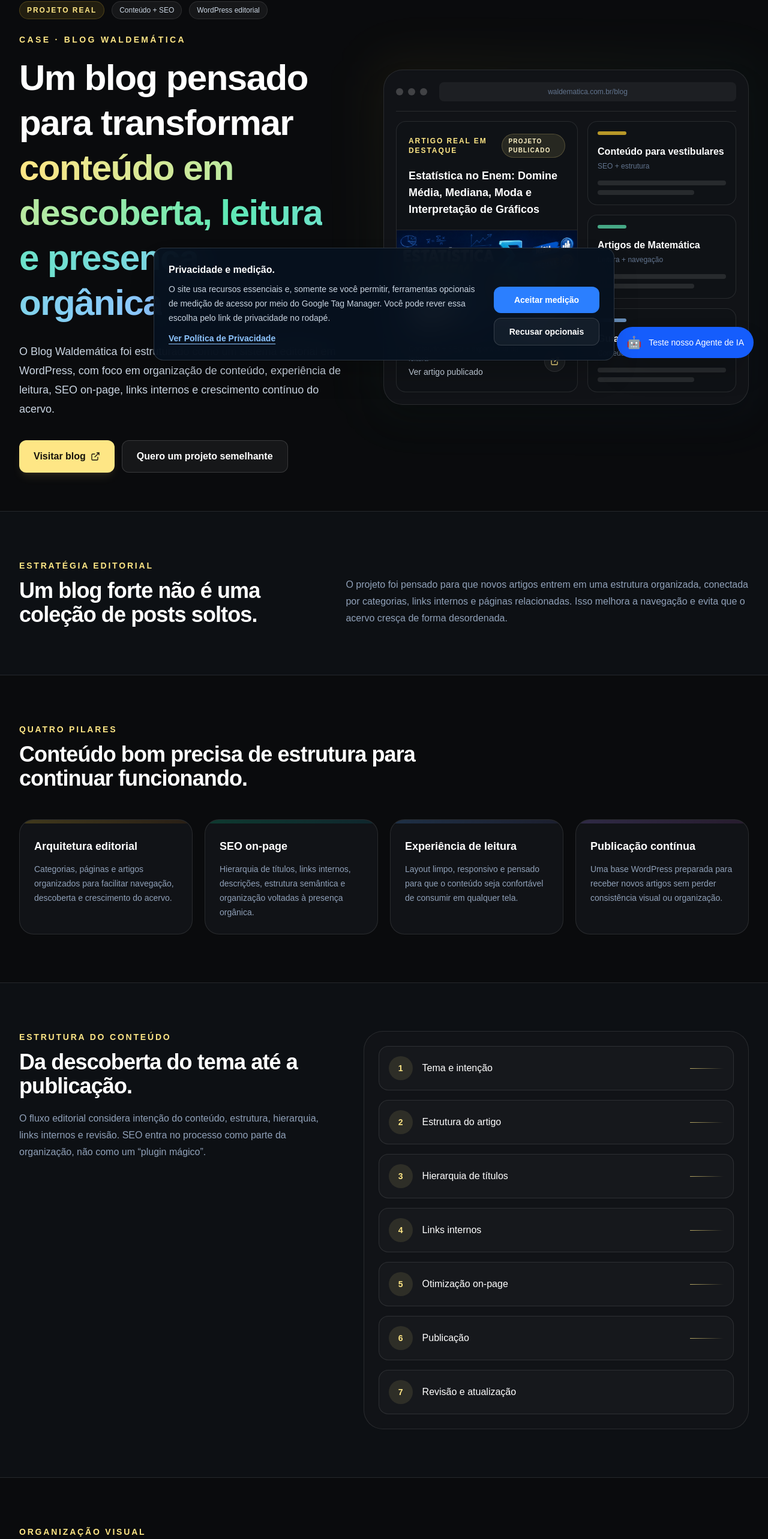
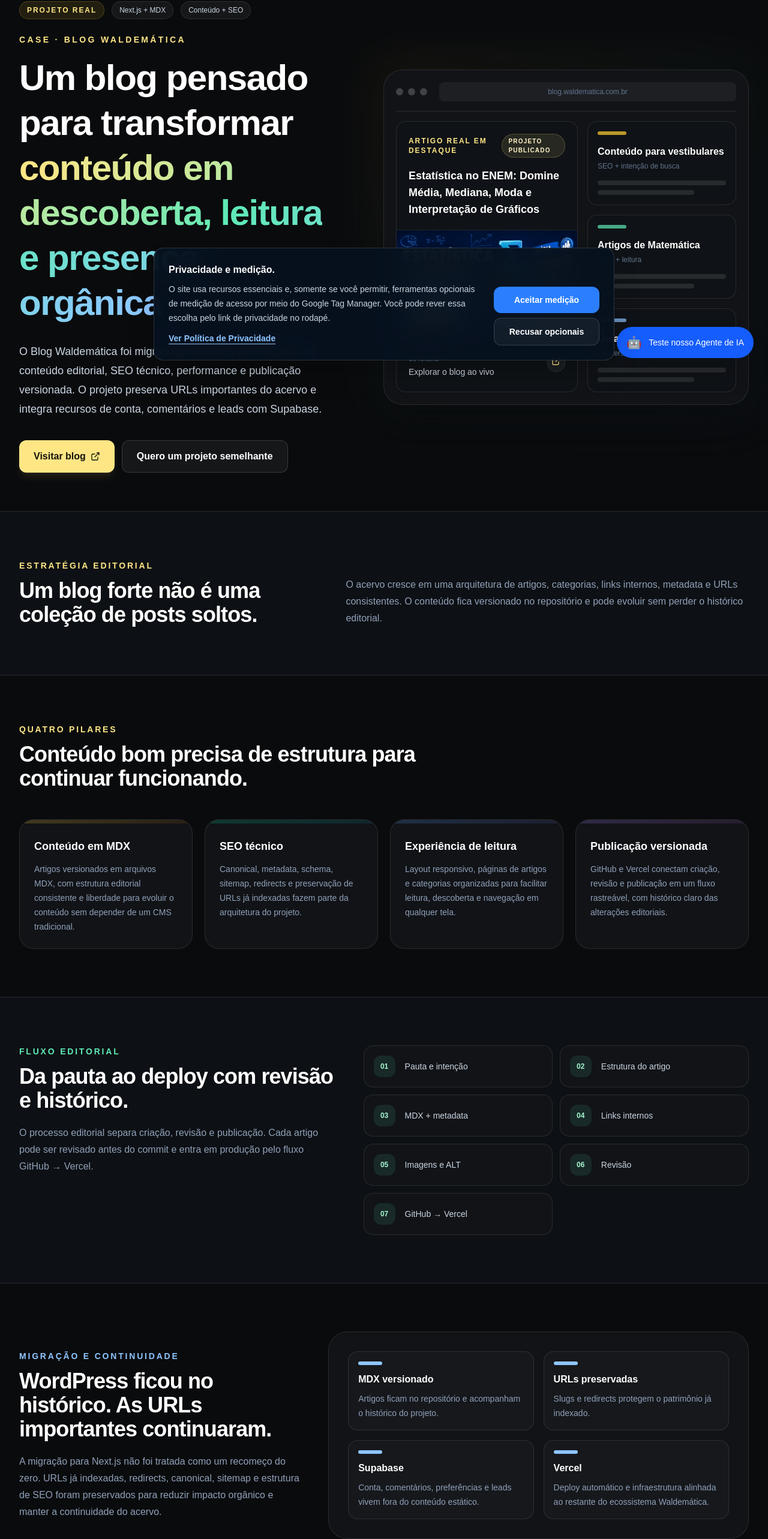
Before and after one commit to waldematica-design/walbrasil-dev, a Next.js app: page /projetos/blog-wordpress-seo in a window 1280 px wide. Shown: the part 183-2749 px from the top of the page at 60% size. Built offline with nearby package versions, Linux system fonts and the light colour scheme.

Commit message:
fix: update Blog Waldemática case to Next.js stack

```diff
--- a/src/app/projetos/blog-wordpress-seo/page.tsx
+++ b/src/app/projetos/blog-wordpress-seo/page.tsx
@@ -1,9 +1,9 @@
 import Image from "next/image";
 import type { Metadata } from "next";
 
-const title = "Blog Waldemática | WordPress, Conteúdo e SEO";
+const title = "Blog Waldemática | Next.js, MDX e SEO";
 const description =
-  "Case editorial do Blog Waldemática em WordPress, com arquitetura de conteúdo, SEO on-page, experiência de leitura, responsividade e performance.";
+  "Case editorial do Blog Waldemática em Next.js e MDX, com SEO técnico, conteúdo versionado, performance, comentários e publicação contínua.";
 
 export const metadata: Metadata = {
   title,
@@ -39,27 +39,27 @@ export const metadata: Metadata = {
 
 const editorialPillars = [
   {
-    title: "Arquitetura editorial",
+    title: "Conteúdo em MDX",
     description:
-      "Categorias, páginas e artigos organizados para facilitar navegação, descoberta e crescimento do acervo.",
+      "Artigos versionados em arquivos MDX, com estrutura editorial consistente e liberdade para evoluir o conteúdo sem depender de um CMS tradicional.",
     accent: "from-amber-300/20 to-orange-400/10",
   },
   {
-    title: "SEO on-page",
+    title: "SEO técnico",
     description:
-      "Hierarquia de títulos, links internos, descrições, estrutura semântica e organização voltadas à presença orgânica.",
+      "Canonical, metadata, schema, sitemap, redirects e preservação de URLs já indexadas fazem parte da arquitetura do projeto.",
     accent: "from-emerald-400/20 to-cyan-400/10",
   },
   {
     title: "Experiência de leitura",
     description:
-      "Layout limpo, responsivo e pensado para que o conteúdo seja confortável de consumir em qualquer tela.",
+      "Layout responsivo, páginas de artigos e categorias organizadas para facilitar leitura, descoberta e navegação em qualquer tela.",
     accent: "from-blue-400/20 to-indigo-400/10",
   },
   {
-    title: "Publicação contínua",
+    title: "Publicação versionada",
     description:
-      "Uma base WordPress preparada para receber novos artigos sem perder consistência visual ou organização.",
+      "GitHub e Vercel conectam criação, revisão e publicação em um fluxo rastreável, com histórico claro das alterações editoriais.",
     accent: "from-violet-400/20 to-fuchsia-400/10",
   },
 ];
@@ -67,45 +67,52 @@ const editorialPillars = [
 const articleMockups = [
   {
     title: "Conteúdo para vestibulares",
-    meta: "SEO + estrutura",
+    meta: "SEO + intenção de busca",
     accent: "bg-amber-300/70",
   },
   {
     title: "Artigos de Matemática",
-    meta: "Leitura + navegação",
+    meta: "MDX + leitura",
     accent: "bg-emerald-300/70",
   },
   {
     title: "Guias e materiais",
-    meta: "Conteúdo + descoberta",
+    meta: "Clusters + navegação",
     accent: "bg-blue-300/70",
   },
 ];
 
 const seoFlow = [
-  "Tema e intenção",
+  "Pauta e intenção",
   "Estrutura do artigo",
-  "Hierarquia de títulos",
+  "MDX + metadata",
   "Links internos",
-  "Otimização on-page",
-  "Publicação",
-  "Revisão e atualização",
+  "Imagens e ALT",
+  "Revisão",
+  "GitHub → Vercel",
 ];
 
 const stack = [
-  "WordPress",
+  "Next.js",
+  "React",
+  "TypeScript",
+  "Tailwind CSS",
+  "MDX",
+  "Supabase",
   "SEO",
-  "Gestão de Conteúdo",
-  "Elementor",
-  "HTML",
-  "CSS",
-  "Responsividade",
-  "Performance",
+  "Vercel",
 ];
 
 function ArrowLeftIcon() {
   return (
-    <svg viewBox="0 0 24 24" className="h-4 w-4" fill="none" stroke="currentColor" strokeWidth="2" aria-hidden="true">
+    <svg
+      viewBox="0 0 24 24"
+      className="h-4 w-4"
+      fill="none"
+      stroke="currentColor"
+      strokeWidth="2"
+      aria-hidden="true"
+    >
       <path d="M19 12H5" />
       <path d="m11 18-6-6 6-6" />
     </svg>
@@ -114,7 +121,14 @@ function ArrowLeftIcon() {
 
 function ArrowIcon() {
   return (
-    <svg viewBox="0 0 24 24" className="h-4 w-4" fill="none" stroke="currentColor" strokeWidth="2" aria-hidden="true">
+    <svg
+      viewBox="0 0 24 24"
+      className="h-4 w-4"
+      fill="none"
+      stroke="currentColor"
+      strokeWidth="2"
+      aria-hidden="true"
+    >
       <path d="M5 12h14" />
       <path d="m13 6 6 6-6 6" />
     </svg>
@@ -123,7 +137,14 @@ function ArrowIcon() {
 
 function ExternalIcon() {
   return (
-    <svg viewBox="0 0 24 24" className="h-4 w-4" fill="none" stroke="currentColor" strokeWidth="2" aria-hidden="true">
+    <svg
+      viewBox="0 0 24 24"
+      className="h-4 w-4"
+      fill="none"
+      stroke="currentColor"
+      strokeWidth="2"
+      aria-hidden="true"
+    >
       <path d="M15 3h6v6" />
       <path d="m10 14 11-11" />
       <path d="M18 13v6a2 2 0 0 1-2 2H5a2 2 0 0 1-2-2V8a2 2 0 0 1 2-2h6" />
@@ -177,10 +198,10 @@ export default function BlogWordpressSeoCasePage() {
                   Projeto real
                 </span>
                 <span className="rounded-full border border-white/10 bg-white/5 px-3 py-1.5 text-xs text-slate-300">
-                  Conteúdo + SEO
+                  Next.js + MDX
                 </span>
                 <span className="rounded-full border border-white/10 bg-white/5 px-3 py-1.5 text-xs text-slate-300">
-                  WordPress editorial
+                  Conteúdo + SEO
                 </span>
               </div>
 
@@ -196,15 +217,15 @@ export default function BlogWordpressSeoCasePage() {
               </h1>
 
               <p className="mt-7 max-w-2xl text-lg leading-8 text-slate-300">
-                O Blog Waldemática foi estruturado como um sistema editorial em
-                WordPress, com foco em organização de conteúdo, experiência de
-                leitura, SEO on-page, links internos e crescimento contínuo do
-                acervo.
+                O Blog Waldemática foi migrado para Next.js e MDX para unir
+                conteúdo editorial, SEO técnico, performance e publicação
+                versionada. O projeto preserva URLs importantes do acervo e
+                integra recursos de conta, comentários e leads com Supabase.
               </p>
 
               <div className="mt-9 flex flex-col gap-3 sm:flex-row">
                 <a
-                  href="https://waldematica.com.br/blog/"
+                  href="https://blog.waldematica.com.br/"
                   target="_blank"
                   rel="noreferrer"
                   className="inline-flex items-center justify-center gap-2 rounded-xl bg-amber-200 px-6 py-3.5 font-semibold text-[#17130b] shadow-lg shadow-amber-200/10 transition hover:bg-amber-100"
@@ -229,13 +250,13 @@ export default function BlogWordpressSeoCasePage() {
                   <span className="h-3 w-3 rounded-full bg-white/20" />
                   <span className="h-3 w-3 rounded-full bg-white/20" />
                   <div className="ml-3 flex-1 rounded-lg bg-white/5 px-3 py-2 text-center text-xs text-slate-500">
-                    waldematica.com.br/blog
+                    blog.waldematica.com.br
                   </div>
                 </div>
 
                 <div className="grid gap-4 md:grid-cols-[1.1fr_.9fr]">
                   <a
-                    href="https://waldematica.com.br/estatistica-no-enem/"
+                    href="https://blog.waldematica.com.br/"
                     target="_blank"
                     rel="noreferrer"
                     className="group overflow-hidden rounded-2xl border border-white/10 bg-[#0f1216] transition hover:border-amber-200/35"
@@ -251,23 +272,25 @@ export default function BlogWordpressSeoCasePage() {
                       </div>
 
                       <h3 className="mt-4 text-lg font-semibold leading-7 text-white">
-                        Estatística no Enem: Domine Média, Mediana, Moda e Interpretação de Gráficos
+                        Estatística no ENEM: Domine Média, Mediana, Moda e Interpretação de Gráficos
                       </h3>
                     </div>
 
                     <div className="overflow-hidden border-y border-white/10 bg-black/20">
                       <img
                         src="/projetos/blog/estatistica-no-enem.jpg"
-                        alt="Imagem do artigo Estatística no Enem no Blog Waldemática"
+                        alt="Imagem do artigo Estatística no ENEM no Blog Waldemática"
                         className="block h-auto w-full object-contain transition duration-500 group-hover:scale-[1.015]"
                       />
                     </div>
 
                     <div className="flex items-center justify-between gap-4 p-5">
                       <div>
-                        <p className="text-xs text-slate-500">Conteúdo + SEO + experiência de leitura</p>
+                        <p className="text-xs text-slate-500">
+                          Conteúdo + MDX + SEO + experiência de leitura
+                        </p>
                         <p className="mt-1 text-sm font-medium text-slate-300">
-                          Ver artigo publicado
+                          Explorar o blog ao vivo
                         </p>
                       </div>
                       <span className="flex h-9 w-9 items-center justify-center rounded-full border border-white/10 bg-white/5 text-amber-200 transition group-hover:bg-amber-200 group-hover:text-[#17130b]">
@@ -309,10 +332,9 @@ export default function BlogWordpressSeoCasePage() {
               </div>
 
               <p className="max-w-2xl text-base leading-7 text-slate-400">
-                O projeto foi pensado para que novos artigos entrem em uma
-                estrutura organizada, conectada por categorias, links internos e
-                páginas relacionadas. Isso melhora a navegação e evita que o
-                acervo cresça de forma desordenada.
+                O acervo cresce em uma arquitetura de artigos, categorias, links
+                internos, metadata e URLs consistentes. O conteúdo fica versionado
+                no repositório e pode evoluir sem perder o histórico editorial.
               </p>
             </div>
           </div>
@@ -349,104 +371,70 @@ export default function BlogWordpressSeoCasePage() {
         <section className="border-y border-white/10 bg-[#0d1014]">
           <div className="mx-auto grid max-w-7xl gap-12 px-6 py-20 lg:grid-cols-[.9fr_1.1fr] lg:px-8">
             <div>
-              <p className="text-sm font-semibold uppercase tracking-[0.2em] text-amber-200">
-                Estrutura do conteúdo
+              <p className="text-sm font-semibold uppercase tracking-[0.2em] text-emerald-300">
+                Fluxo editorial
               </p>
               <h2 className="mt-3 text-3xl font-bold tracking-tight sm:text-4xl">
-                Da descoberta do tema até a publicação.
+                Da pauta ao deploy com revisão e histórico.
               </h2>
               <p className="mt-5 max-w-xl leading-7 text-slate-400">
-                O fluxo editorial considera intenção do conteúdo, estrutura,
-                hierarquia, links internos e revisão. SEO entra no processo como
-                parte da organização, não como um “plugin mágico”.
+                O processo editorial separa criação, revisão e publicação. Cada
+                artigo pode ser revisado antes do commit e entra em produção pelo
+                fluxo GitHub → Vercel.
               </p>
             </div>
 
-            <div className="rounded-[2rem] border border-white/10 bg-[#111317] p-6">
-              <div className="space-y-4">
-                {seoFlow.map((step, index) => (
+            <div className="grid gap-3 sm:grid-cols-2">
+              {seoFlow.map((item, index) => (
                 <div
-                    key={step}
-                    className="flex items-center gap-4 rounded-2xl border border-white/10 bg-white/[0.025] p-4"
+                  key={item}
+                  className="flex items-center gap-4 rounded-2xl border border-white/10 bg-[#111317] p-4"
                 >
-                    <div className="flex h-10 w-10 shrink-0 items-center justify-center rounded-full bg-amber-200/10 text-sm font-semibold text-amber-200">
-                      {index + 1}
-                    </div>
-                    <div className="flex-1">
-                      <p className="font-medium">{step}</p>
-                    </div>
-                    {index < seoFlow.length - 1 ? (
-                      <div className="hidden sm:block h-px w-14 bg-gradient-to-r from-amber-200/70 to-transparent" />
-                    ) : null}
+                  <span className="flex h-9 w-9 shrink-0 items-center justify-center rounded-xl bg-emerald-300/10 text-xs font-bold text-emerald-200">
+                    {String(index + 1).padStart(2, "0")}
+                  </span>
+                  <span className="text-sm font-medium text-slate-300">{item}</span>
                 </div>
               ))}
-              </div>
             </div>
           </div>
         </section>
 
         <section className="mx-auto max-w-7xl px-6 py-20 lg:px-8">
-          <div className="mb-12 max-w-3xl">
-            <p className="text-sm font-semibold uppercase tracking-[0.2em] text-amber-200">
-              Organização visual
+          <div className="grid gap-12 lg:grid-cols-[.8fr_1.2fr] lg:items-center">
+            <div>
+              <p className="text-sm font-semibold uppercase tracking-[0.2em] text-blue-300">
+                Migração e continuidade
               </p>
               <h2 className="mt-3 text-3xl font-bold tracking-tight sm:text-4xl">
-              Artigos, categorias e leitura com funções diferentes.
+                WordPress ficou no histórico. As URLs importantes continuaram.
               </h2>
+              <p className="mt-5 leading-7 text-slate-400">
+                A migração para Next.js não foi tratada como um recomeço do zero.
+                URLs já indexadas, redirects, canonical, sitemap e estrutura de
+                SEO foram preservados para reduzir impacto orgânico e manter a
+                continuidade do acervo.
+              </p>
             </div>
 
-          <div className="grid gap-6 lg:grid-cols-[1.2fr_.8fr]">
-            <div className="rounded-[2rem] border border-white/10 bg-[#111317] p-6">
-              <p className="text-xs font-semibold uppercase tracking-[0.16em] text-amber-200">
-                Página de artigo
-              </p>
-              <div className="mt-6 grid gap-5 lg:grid-cols-[1fr_260px]">
-                <div>
-                  <div className="h-3 w-4/5 rounded-full bg-white/20" />
-                  <div className="mt-3 h-3 w-3/5 rounded-full bg-white/12" />
-                  <div className="mt-6 h-56 rounded-2xl bg-gradient-to-br from-amber-200/8 via-emerald-300/4 to-blue-300/5" />
-                  <div className="mt-6 space-y-3">
-                    {[100, 94, 87, 96, 76].map((width) => (
+            <div className="rounded-[2rem] border border-white/10 bg-[#111317] p-6 sm:p-8">
+              <div className="grid gap-4 sm:grid-cols-2">
+                {[
+                  ["MDX versionado", "Artigos ficam no repositório e acompanham o histórico do projeto."],
+                  ["URLs preservadas", "Slugs e redirects protegem o patrimônio já indexado."],
+                  ["Supabase", "Conta, comentários, preferências e leads vivem fora do conteúdo estático."],
+                  ["Vercel", "Deploy automático e infraestrutura alinhada ao restante do ecossistema Waldemática."],
+                ].map(([itemTitle, text]) => (
                   <div
-                        key={width}
-                        className="h-2 rounded-full bg-white/10"
-                        style={{ width: `${width}%` }}
-                      />
-                    ))}
-                  </div>
-                </div>
-
-                <div className="space-y-4">
-                  {["Relacionados", "Categorias", "Navegação"].map((item) => (
-                    <div
-                      key={item}
-                      className="rounded-2xl border border-white/10 bg-[#0f1216] p-4"
+                    key={itemTitle}
+                    className="rounded-2xl border border-white/10 bg-white/[0.025] p-4"
                   >
-                      <div className="h-1.5 w-10 rounded-full bg-emerald-300" />
-                      <p className="mt-4 font-semibold">{item}</p>
-                      <div className="mt-3 h-2 w-full rounded-full bg-white/10" />
-                      <div className="mt-2 h-2 w-3/4 rounded-full bg-white/10" />
+                    <div className="mb-3 h-1.5 w-10 rounded-full bg-blue-300" />
+                    <p className="font-semibold">{itemTitle}</p>
+                    <p className="mt-2 text-sm leading-6 text-slate-400">{text}</p>
                   </div>
                 ))}
               </div>
-              </div>
-            </div>
-
-            <div className="grid gap-5">
-              {[
-                ["Busca e descoberta", "A estrutura ajuda o visitante a encontrar conteúdos relacionados sem depender apenas do menu."],
-                ["Links internos", "Artigos são conectados entre si para criar contexto, continuidade de leitura e melhor organização."],
-                ["Categorias", "Temas são agrupados de forma coerente para evitar um acervo solto ou difícil de navegar."],
-              ].map(([title, text]) => (
-                <div
-                  key={title}
-                  className="rounded-3xl border border-white/10 bg-[#111317] p-6"
-                >
-                  <div className="mb-4 h-1.5 w-12 rounded-full bg-blue-300" />
-                  <h3 className="text-lg font-semibold">{title}</h3>
-                  <p className="mt-3 text-sm leading-6 text-slate-400">{text}</p>
-                </div>
-              ))}
             </div>
           </div>
         </section>
@@ -461,8 +449,8 @@ export default function BlogWordpressSeoCasePage() {
                 Ferramentas usadas no projeto
               </h2>
               <p className="mt-5 leading-7 text-slate-400">
-                A stack prioriza publicação prática, organização editorial,
-                leitura confortável e evolução contínua do blog.
+                A stack atual combina conteúdo versionado, aplicação web moderna,
+                serviços de backend e uma infraestrutura de publicação contínua.
               </p>
             </div>
 
@@ -485,36 +473,37 @@ export default function BlogWordpressSeoCasePage() {
               Resultado
             </p>
             <h2 className="mt-3 text-3xl font-bold tracking-tight sm:text-4xl">
-              Uma base editorial preparada para continuar crescendo sem perder clareza.
+              Um projeto editorial moderno, versionado e preparado para crescer.
             </h2>
           </div>
 
           <div className="space-y-5 text-base leading-7 text-slate-400">
             <p>
-              O blog passou a concentrar uma biblioteca crescente de conteúdos em
-              uma estrutura integrada ao restante da presença digital da
-              Waldemática, mantendo consistência visual e organização editorial.
+              O Blog Waldemática deixou de depender de WordPress e plugins como
+              base operacional. Hoje conteúdo e aplicação evoluem em Next.js e
+              MDX, com deploy contínuo e controle direto da estrutura técnica.
             </p>
             <p>
-              A base em WordPress permite publicação contínua e ajustes
-              progressivos de SEO, navegação e apresentação sem interromper o
-              funcionamento do projeto.
+              A migração preservou o trabalho de SEO já acumulado e abriu espaço
+              para novas automações editoriais sem sacrificar revisão, URLs ou
+              consistência do projeto.
             </p>
           </div>
         </section>
 
         <section className="px-6 pb-24 lg:px-8">
-          <div className="mx-auto max-w-7xl overflow-hidden rounded-[2rem] border border-amber-300/20 bg-gradient-to-br from-[#17140e] via-[#111416] to-[#0e1514] p-8 sm:p-12 lg:p-16">
+          <div className="mx-auto max-w-7xl overflow-hidden rounded-[2rem] border border-amber-200/15 bg-gradient-to-br from-[#17140f] via-[#111317] to-[#0a0b0d] p-8 sm:p-12 lg:p-16">
             <div className="max-w-3xl">
               <p className="text-sm font-semibold uppercase tracking-[0.2em] text-amber-200">
-                WordPress + SEO
+                Next.js + MDX + SEO
               </p>
               <h2 className="mt-4 text-3xl font-bold tracking-tight sm:text-5xl">
-                Precisa transformar conteúdo solto em uma estrutura editorial organizada?
+                Precisa de um projeto editorial rápido, organizado e indexável?
               </h2>
               <p className="mt-5 max-w-2xl text-lg leading-8 text-slate-300">
-                Posso ajudar a organizar páginas, artigos e SEO on-page para
-                deixar o site mais claro, navegável e preparado para crescer.
+                Posso estruturar conteúdo, aplicação e SEO com uma base moderna,
+                responsiva e preparada para publicação contínua sem complexidade
+                desnecessária.
               </p>
 
               <div className="mt-8 flex flex-col gap-3 sm:flex-row">
```
Lines whose indentation alone changed are shown as unchanged.
